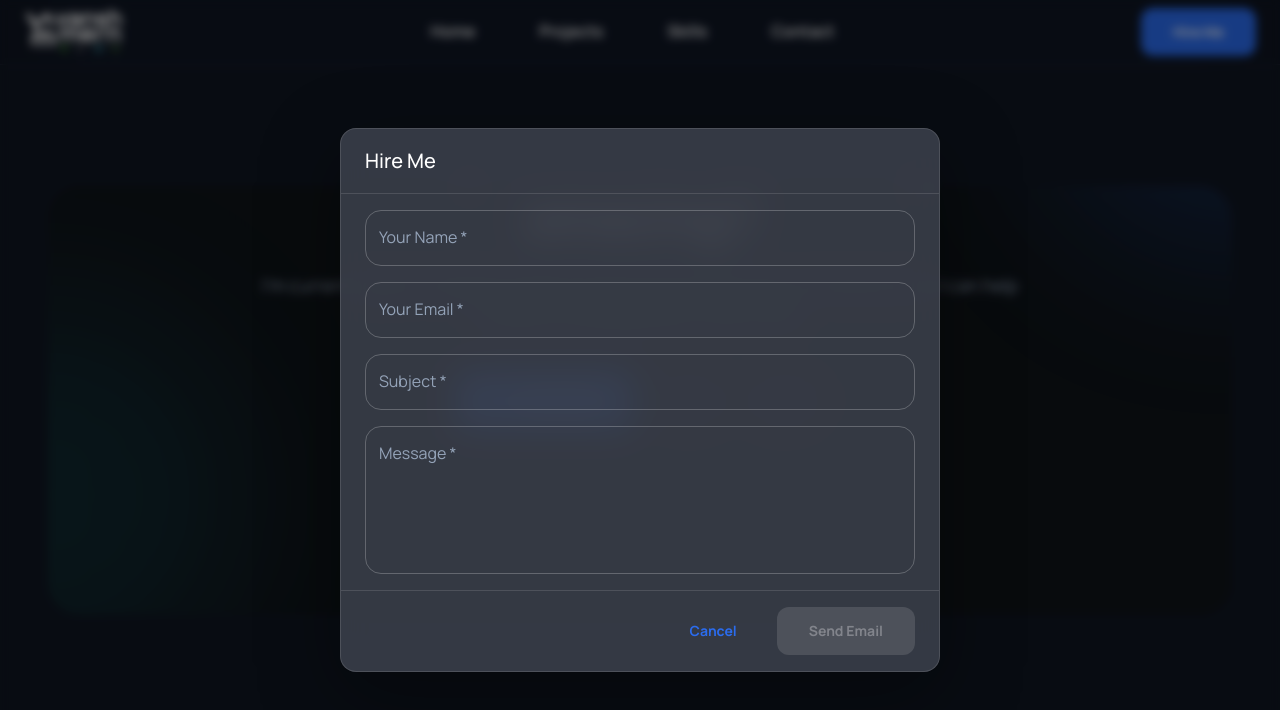
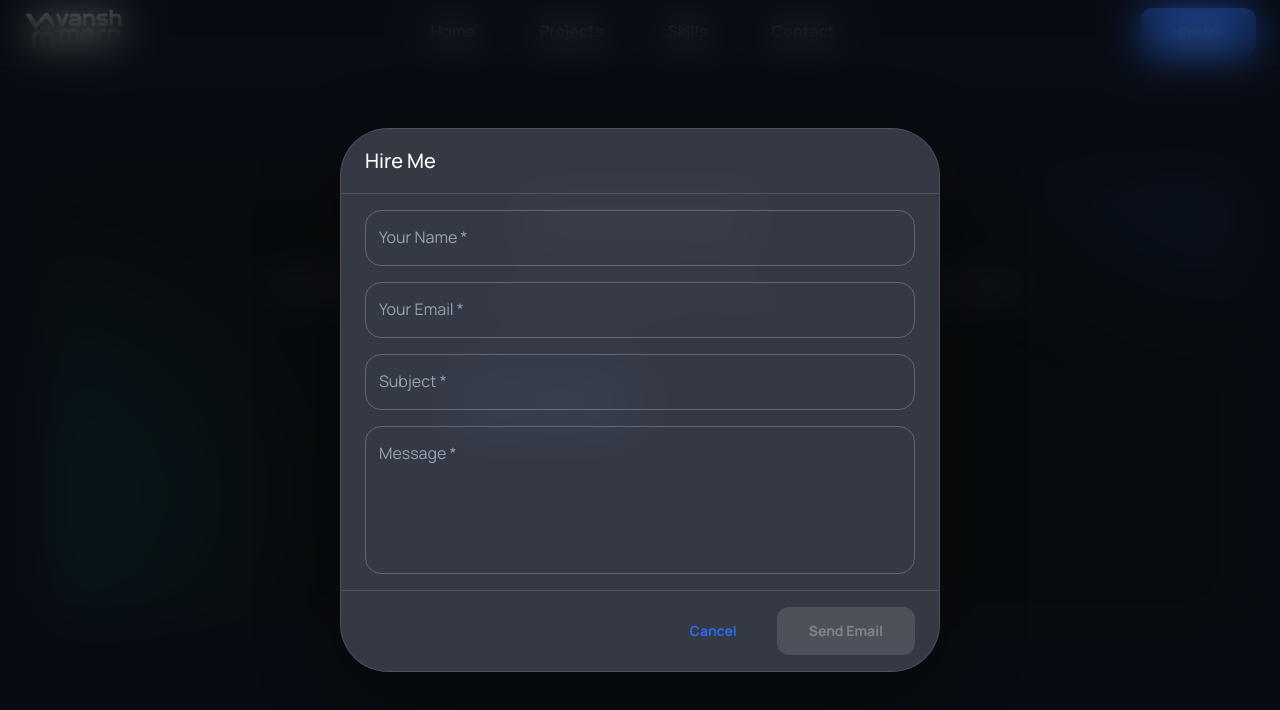
Before and after one commit to thatvanssh/vansh-6-exp, a React (Vite) app: page / in a window 1280 px wide. Both pictures are taken after a click on the button "Let's Talk". Shown: the part 2810-3520 px from the top of the page. Built offline with nearby package versions, Linux system fonts and the light colour scheme; some icons are missing.

Commit message:
update 6

```diff
--- a/src/components/HireMeDialog.jsx
+++ b/src/components/HireMeDialog.jsx
@@ -8,11 +8,16 @@ import DialogTitle from '@mui/material/DialogTitle';
 import IconButton from '@mui/material/IconButton';
 import TextField from '@mui/material/TextField';
 import Typography from '@mui/material/Typography';
+import useMediaQuery from '@mui/material/useMediaQuery';
+import { useTheme } from '@mui/material/styles';
 import React from 'react';
 
 const EMAIL_RECIPIENT = 'thatvansh@gmail.com';
 
 export default function HireMeDialog({ open, onClose }) {
+  const theme = useTheme();
+  const fullScreen = useMediaQuery(theme.breakpoints.down('sm'));
+
   const [name, setName] = React.useState('');
   const [email, setEmail] = React.useState('');
   const [subject, setSubject] = React.useState('');
@@ -45,11 +50,12 @@ export default function HireMeDialog({ open, onClose }) {
     <Dialog
       open={open}
       onClose={handleClose}
+      fullScreen={fullScreen}
       maxWidth="sm"
       fullWidth
       BackdropProps={{
         sx: {
-          backdropFilter: 'blur(5px)',
+          backdropFilter: 'blur(20px)',
           backgroundColor: 'rgba(0, 0, 0, 0.45)',
         },
       }}
@@ -60,6 +66,8 @@ export default function HireMeDialog({ open, onClose }) {
           boxShadow: '0 24px 80px rgba(0, 0, 0, 0.35)',
           backdropFilter: 'blur(16px)',
           color: 'text.primary',
+          minHeight: fullScreen ? '100vh' : 'auto',
+          borderRadius: fullScreen ? 0 : 3,
         },
       }}
     >
--- a/src/components/StatsBar.jsx
+++ b/src/components/StatsBar.jsx
@@ -4,10 +4,10 @@ import Typography from '@mui/material/Typography';
 import AnimatedBox from './AnimatedBox';
 
 const stats = [
-  { value: '15+', label: 'Projects Completed' },
+  { value: '30+', label: 'Projects Completed' },
   { value: '6+', label: 'Years Experience' },
   { value: '100%', label: 'Client Satisfaction' },
-  { value: '25k+', label: 'Lines of Code' },
+  { value: '1M+', label: 'Lines of Code' },
 ];
 
 export default function StatsBar() {
```
